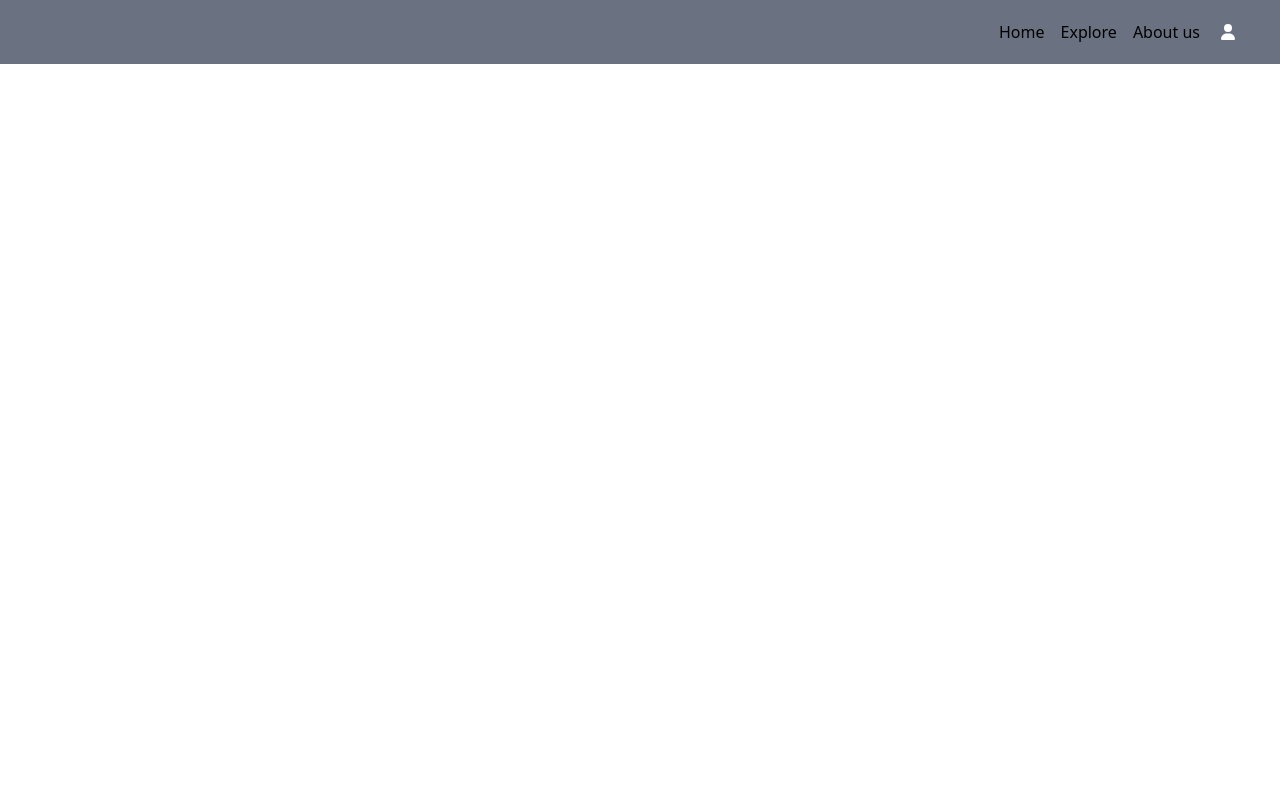
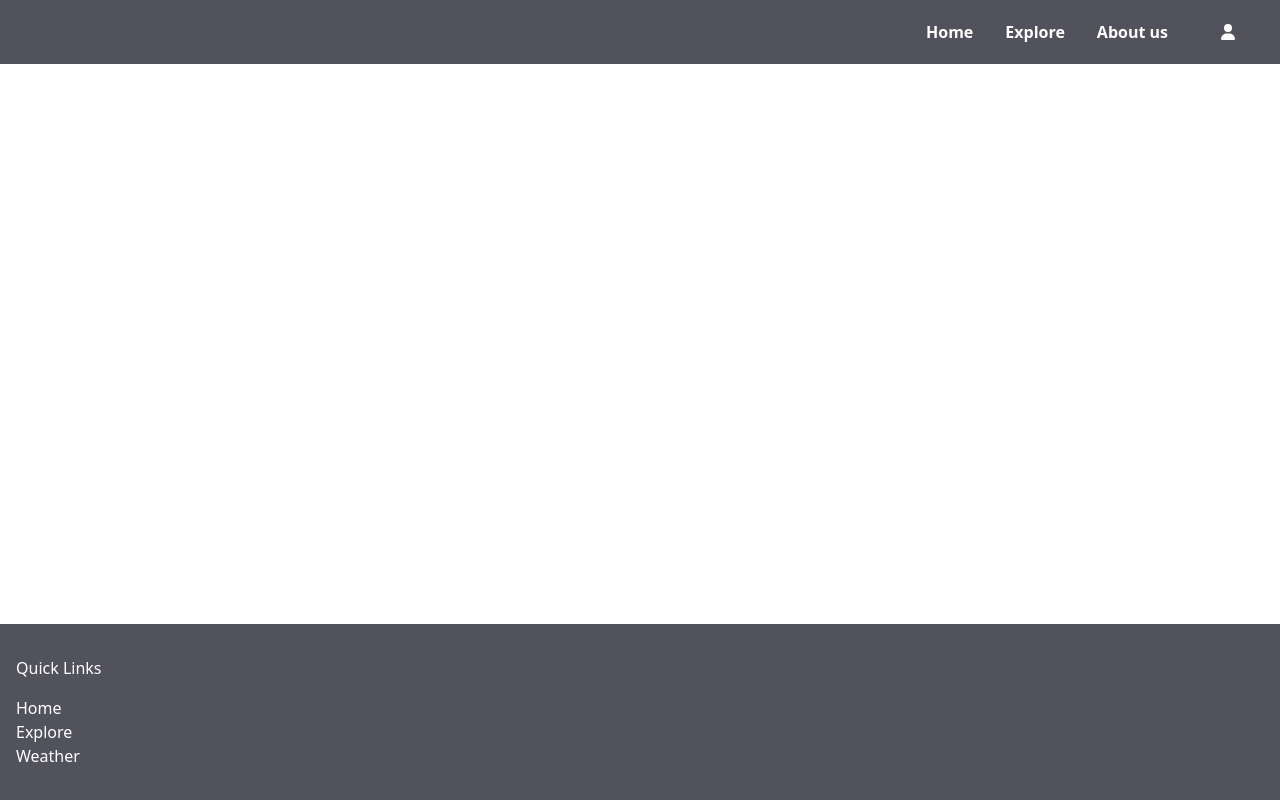
Before and after one commit to GlobeGeniusAI/GlobeGenius.AI, a Next.js app: page / in a window 1280 px wide. Built offline with nearby package versions, Linux system fonts and the light colour scheme.

Commit message:
formating footer

```diff
--- a/src/app/layout.tsx
+++ b/src/app/layout.tsx
@@ -25,11 +25,9 @@ export default function RootLayout({
 }>) {
   return (
     <html lang="en">
-      <body
-        className={`${geistSans.variable} ${geistMono.variable} antialiased`}
-      >
+      <body className="min-h-screen flex flex-col">
         <NavBar />
-        {children}
+        <main className="flex-grow"> {children}</main>
         <Footer />
       </body>
     </html>
--- a/src/components/Footer.tsx
+++ b/src/components/Footer.tsx
@@ -1,3 +1,16 @@
 export function Footer() {
-  return null;
+  return (
+    <footer className="bg-zinc-600 text-white w-full py-8">
+      <div className="container mx-auto px-4">
+        <div className="grid grid-cols-1 sm:grid-cols-2 md:grid-cols-4">
+          <div>
+            <h3 className="text-white mb-4">Quick Links</h3>
+            <p>Home</p>
+            <p>Explore</p>
+            <p>Weather</p>
+          </div>
+        </div>
+      </div>
+    </footer>
+  );
 }
--- a/src/components/NavBar.tsx
+++ b/src/components/NavBar.tsx
@@ -5,15 +5,30 @@ import Link from "next/link";
 export function NavBar() {
   return (
     <>
-      <div className="flex w-full bg-gray-500 h-16 items-center justify-end px-10 space-x-4">
-        <Link href="/">Home</Link>
-        <Link href="/explore">Explore</Link>
-        <Link href="/about-us">About us</Link>
-        <FontAwesomeIcon icon={faUser} className="h-6 w-6 text-white" />
+      <nav className="flex w-full bg-zinc-600 h-16 items-center justify-end px-10 space-x-4">
+        <Link href="/" className="text-white mr-8 font-bold hover:underline">
+          Home
+        </Link>
+        <Link
+          href="/explore"
+          className="text-white mr-8 font-bold hover:underline"
+        >
+          Explore
+        </Link>
+        <Link
+          href="/about-us"
+          className="text-white mr-12 font-bold hover:underline"
+        >
+          About us
+        </Link>
+        <FontAwesomeIcon
+          icon={faUser}
+          className="h-6 w-6 text-white font-bold"
+        />
         {/* {isLoggedIn && (
           <FontAwesomeIcon icon={faHeart} className="h-6 w-6 text-white ml-4" />
         )} */}
-      </div>
+      </nav>
     </>
   );
 }
```
